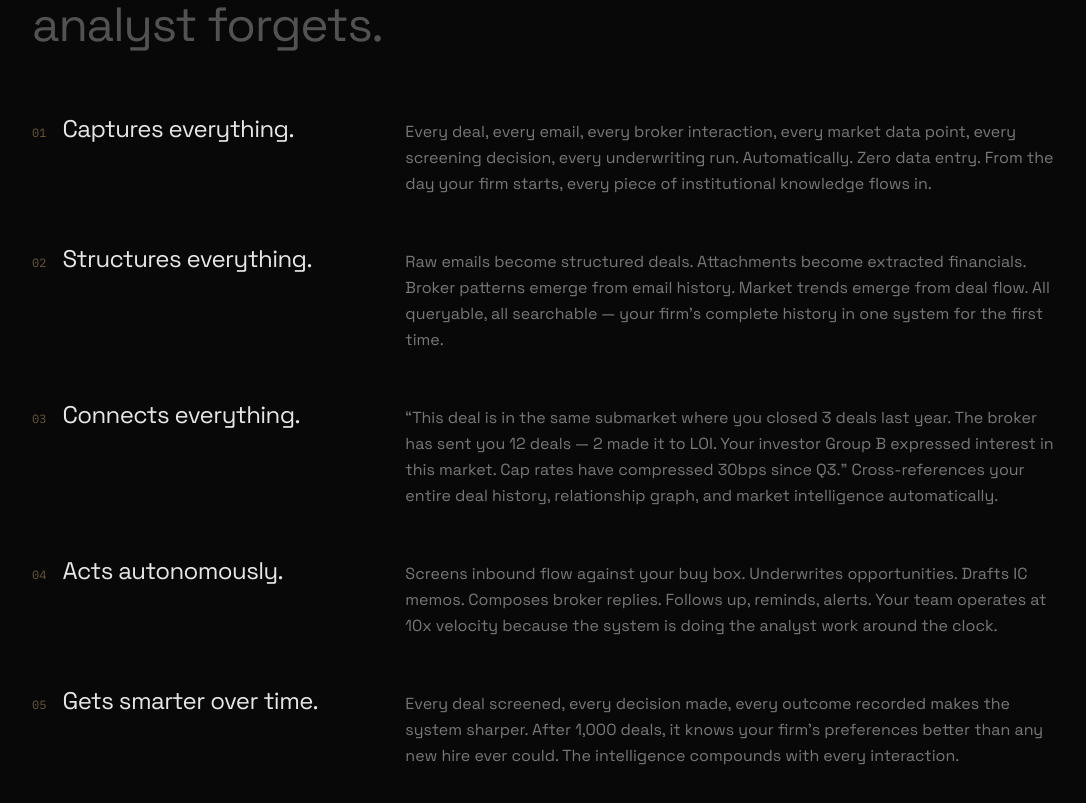
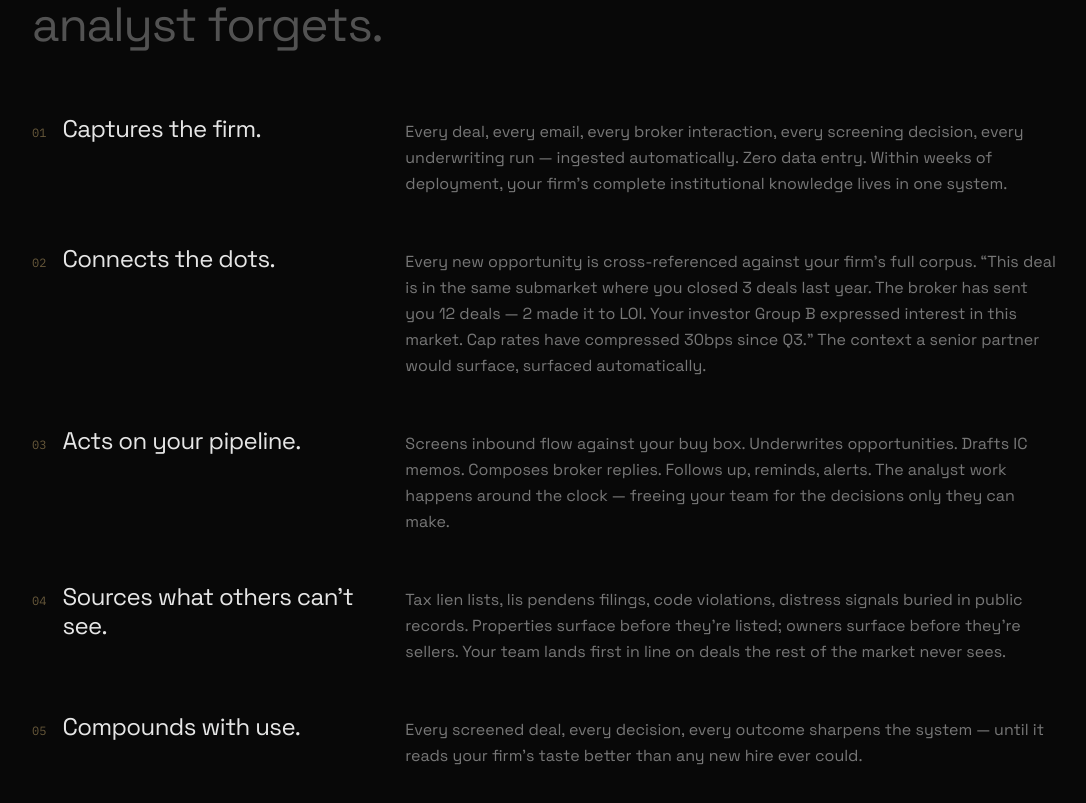
Before and after one commit to dealwire-ai/dealwire, a Next.js app in the folder apps/web/: page / in a window 1280 px wide. Shown: the part 2206-3009 px from the top of the page, without its empty margins (96-1182 px from the left). Built offline with nearby package versions, Linux system fonts and the light colour scheme; no server answers.

Commit message:
chore(web): rewrite intelligence layer with sharper verbs and sourcing

```diff
--- a/apps/web/src/app/page.tsx
+++ b/apps/web/src/app/page.tsx
@@ -164,28 +164,28 @@ export default function Home() {
               {[
                 {
                   num: "01",
-                  title: "Captures everything.",
-                  body: "Every deal, every email, every broker interaction, every market data point, every screening decision, every underwriting run. Automatically. Zero data entry. From the day your firm starts, every piece of institutional knowledge flows in.",
+                  title: "Captures the firm.",
+                  body: "Every deal, every email, every broker interaction, every screening decision, every underwriting run \u2014 ingested automatically. Zero data entry. Within weeks of deployment, your firm\u2019s complete institutional knowledge lives in one system.",
                 },
                 {
                   num: "02",
-                  title: "Structures everything.",
-                  body: "Raw emails become structured deals. Attachments become extracted financials. Broker patterns emerge from email history. Market trends emerge from deal flow. All queryable, all searchable \u2014 your firm\u2019s complete history in one system for the first time.",
+                  title: "Connects the dots.",
+                  body: "Every new opportunity is cross-referenced against your firm\u2019s full corpus. \u201CThis deal is in the same submarket where you closed 3 deals last year. The broker has sent you 12 deals \u2014 2 made it to LOI. Your investor Group B expressed interest in this market. Cap rates have compressed 30bps since Q3.\u201D The context a senior partner would surface, surfaced automatically.",
                 },
                 {
                   num: "03",
-                  title: "Connects everything.",
-                  body: "\u201CThis deal is in the same submarket where you closed 3 deals last year. The broker has sent you 12 deals \u2014 2 made it to LOI. Your investor Group B expressed interest in this market. Cap rates have compressed 30bps since Q3.\u201D Cross-references your entire deal history, relationship graph, and market intelligence automatically.",
+                  title: "Acts on your pipeline.",
+                  body: "Screens inbound flow against your buy box. Underwrites opportunities. Drafts IC memos. Composes broker replies. Follows up, reminds, alerts. The analyst work happens around the clock \u2014 freeing your team for the decisions only they can make.",
                 },
                 {
                   num: "04",
-                  title: "Acts autonomously.",
-                  body: "Screens inbound flow against your buy box. Underwrites opportunities. Drafts IC memos. Composes broker replies. Follows up, reminds, alerts. Your team operates at 10x velocity because the system is doing the analyst work around the clock.",
+                  title: "Sources what others can\u2019t see.",
+                  body: "Tax lien lists, lis pendens filings, code violations, distress signals buried in public records. Properties surface before they\u2019re listed; owners surface before they\u2019re sellers. Your team lands first in line on deals the rest of the market never sees.",
                 },
                 {
                   num: "05",
-                  title: "Gets smarter over time.",
-                  body: "Every deal screened, every decision made, every outcome recorded makes the system sharper. After 1,000 deals, it knows your firm\u2019s preferences better than any new hire ever could. The intelligence compounds with every interaction.",
+                  title: "Compounds with use.",
+                  body: "Every screened deal, every decision, every outcome sharpens the system \u2014 until it reads your firm\u2019s taste better than any new hire ever could.",
                 },
               ].map((layer, i) => (
                 <FadeInSection key={layer.num} delay={i * 0.06}>
```
